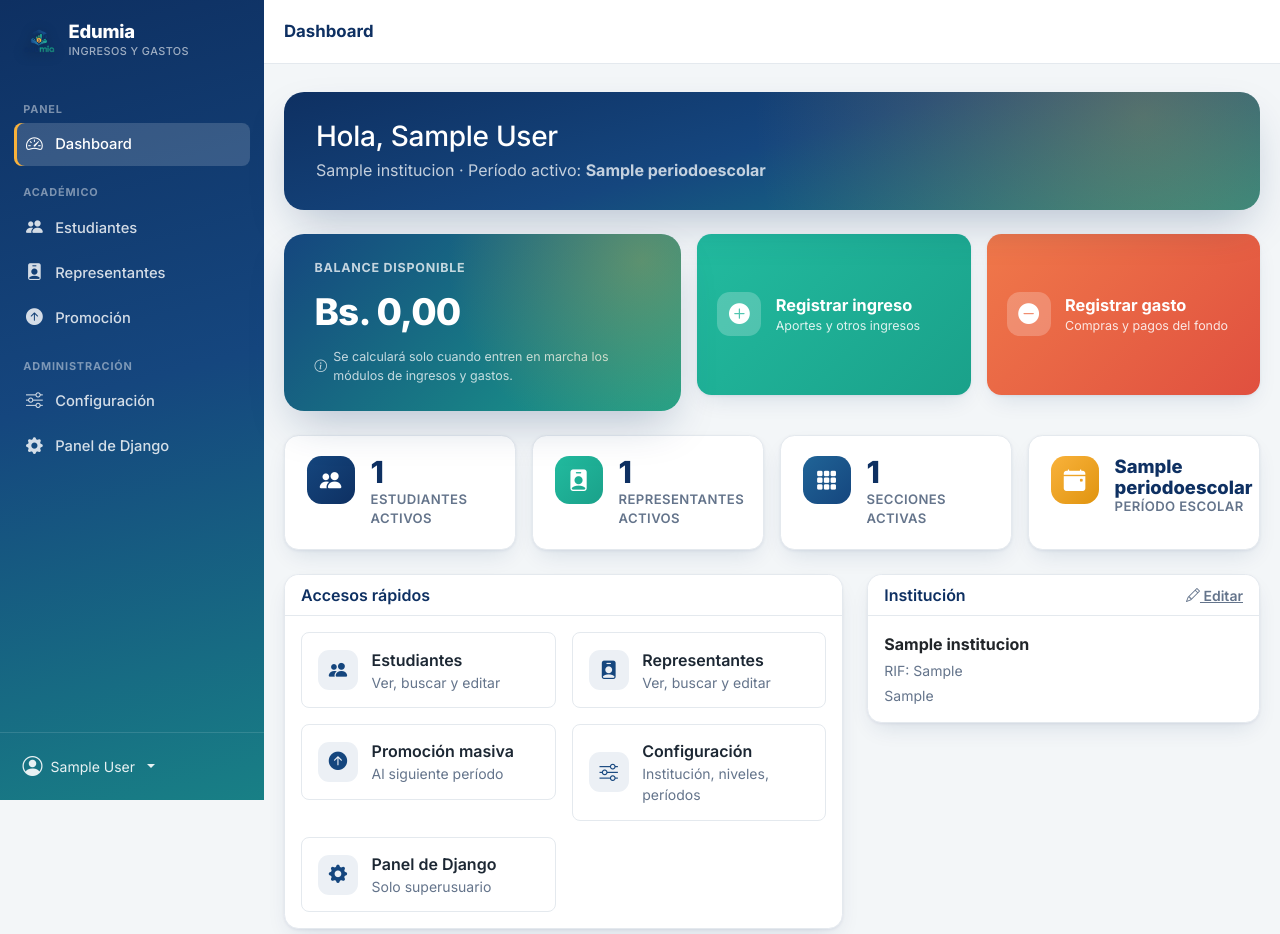
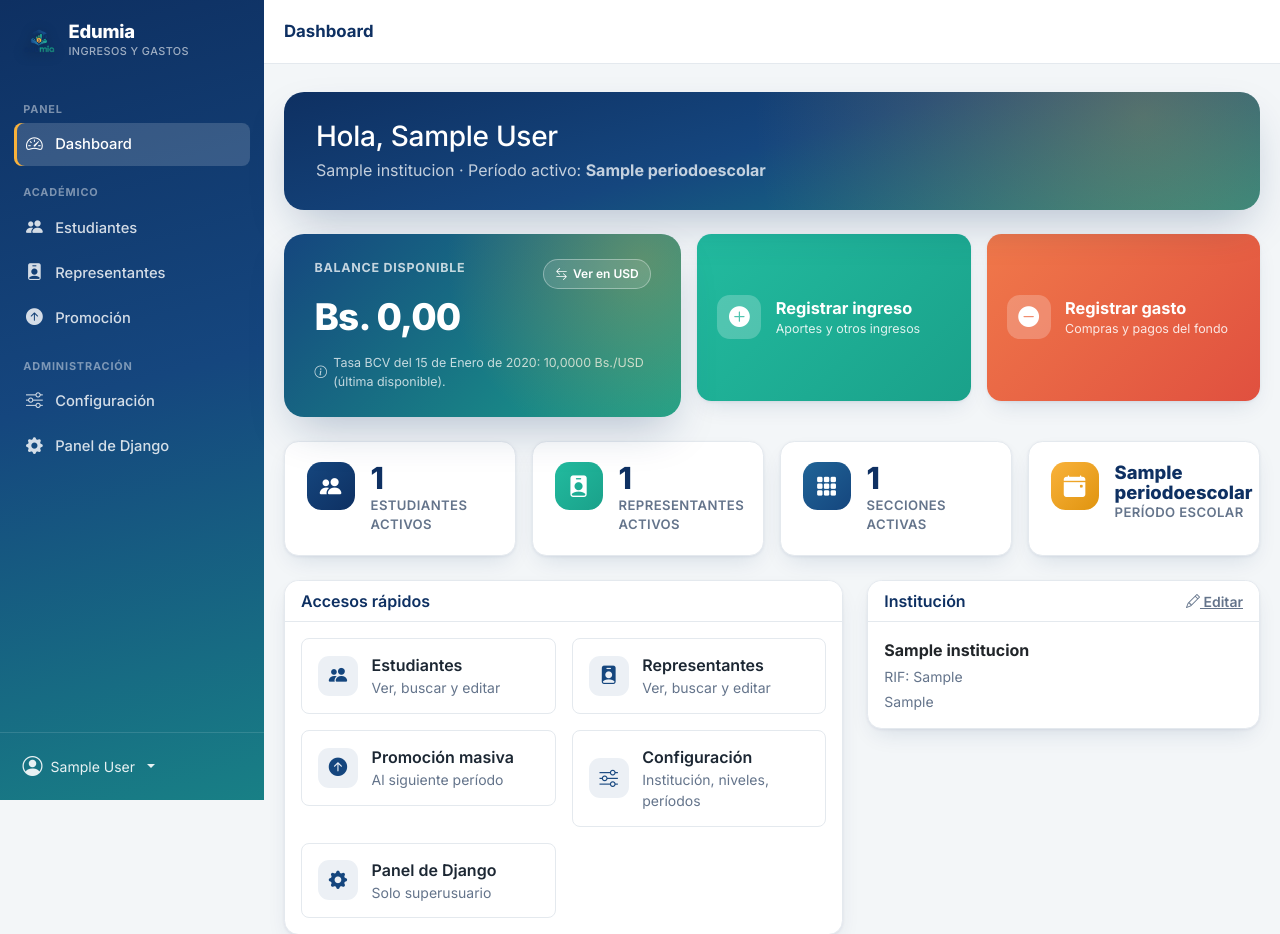
Before and after one commit to darwinjoelap/edumia, a Django app: page / in a window 1280 px wide. Shown: the top 934 px of the page. Run offline with Django 5.2, Linux system fonts and the light colour scheme; a user stored in the database is signed in; tables that the repository leaves empty hold one stand-in row (values such as "Sample post"); data that the repository does not hold is empty.

Commit message:
Botón de cambio de moneda (Bs./USD) en el balance del dashboard

```diff
--- a/core/templates/core/dashboard.html
+++ b/core/templates/core/dashboard.html
@@ -23,11 +23,25 @@
 <div class="row g-3 mb-4">
   <div class="col-lg-5">
     <div class="balance-card h-100">
-      <div class="balance-label">Balance disponible</div>
-      <div class="balance-amount">Bs. {{ balance|default:"0,00" }}</div>
+      <div class="d-flex justify-content-between align-items-start">
+        <div class="balance-label">Balance disponible</div>
+        {% if tasa_activa %}
+        <button type="button" id="balance-moneda-toggle" class="balance-toggle-btn" aria-pressed="false">
+          <i class="bi bi-arrow-left-right"></i> <span id="balance-moneda-toggle-texto">Ver en USD</span>
+        </button>
+        {% endif %}
+      </div>
+      <div class="balance-amount" id="balance-monto-ves">Bs. {{ balance }}</div>
+      {% if tasa_activa %}
+      <div class="balance-amount d-none" id="balance-monto-usd">$ {{ balance_usd }}</div>
+      {% endif %}
       <div class="balance-note">
         <i class="bi bi-info-circle"></i>
-        Se calculará solo cuando entren en marcha los módulos de ingresos y gastos.
+        {% if tasa_activa %}
+          Tasa {{ tasa_activa.get_fuente_display }} del {{ tasa_activa.fecha }}: {{ tasa_activa.valor }} Bs./USD{% if not tasa_es_exacta %} (última disponible){% endif %}.
+        {% else %}
+          Se calculará solo cuando entren en marcha los módulos de ingresos y gastos.
+        {% endif %}
       </div>
     </div>
   </div>
@@ -214,3 +228,25 @@
   {% endif %}
 </div>
 {% endblock %}
+
+{% block extra_scripts %}
+{% if tasa_activa %}
+<script>
+(function () {
+  const boton = document.getElementById("balance-moneda-toggle");
+  const texto = document.getElementById("balance-moneda-toggle-texto");
+  const montoVes = document.getElementById("balance-monto-ves");
+  const montoUsd = document.getElementById("balance-monto-usd");
+  if (!boton || !montoVes || !montoUsd) return;
+
+  boton.addEventListener("click", () => {
+    const mostrandoUsd = boton.getAttribute("aria-pressed") === "true";
+    montoVes.classList.toggle("d-none", !mostrandoUsd);
+    montoUsd.classList.toggle("d-none", mostrandoUsd);
+    boton.setAttribute("aria-pressed", String(!mostrandoUsd));
+    texto.textContent = mostrandoUsd ? "Ver en USD" : "Ver en Bs.";
+  });
+})();
+</script>
+{% endif %}
+{% endblock %}
--- a/core/views.py
+++ b/core/views.py
@@ -1,3 +1,5 @@
+from decimal import Decimal
+
 from django.contrib import messages
 from django.contrib.auth.decorators import login_required
 from django.db import transaction
@@ -8,6 +10,7 @@ from django.utils import timezone
 from django.views.generic import CreateView, ListView, UpdateView
 
 from academico.models import Estudiante, Grado, Representante, Seccion
+from cambio.services import SinTasaError, convertir, formatear, obtener_tasa
 from core.mixins import RolRequeridoMixin, requiere_rol
 from core.models import Institucion, PeriodoEscolar
 
@@ -65,6 +68,23 @@ def inicio(request):
     puede_ver_finanzas = request.user.is_superuser or rol in ROLES_FINANZAS
     puede_configurar = request.user.is_superuser or rol in ROLES_CONFIGURACION
 
+    # Todavía no existen los modelos de Ingreso/Gasto (Fase 3 y 5): el
+    # balance en bolívares se deja en cero, listo para calcularse de verdad
+    # apenas esos módulos entren en producción. Aun así, si hay una tasa de
+    # cambio cargada, se puede mostrar el equivalente en USD (botón de
+    # cambio de moneda en el dashboard).
+    balance_ves = Decimal("0")
+    tasa_activa = None
+    tasa_es_exacta = False
+    balance_usd = None
+    if puede_ver_finanzas:
+        try:
+            tasa_activa, tasa_es_exacta = obtener_tasa(timezone.localdate())
+            _, monto_usd = convertir(balance_ves, "VES", tasa_activa.valor)
+            balance_usd = formatear(monto_usd)
+        except SinTasaError:
+            tasa_activa = None
+
     contexto = {
         "institucion": institucion,
         "periodo_activo": periodo_activo,
@@ -74,10 +94,10 @@ def inicio(request):
         "total_secciones": secciones.count(),
         "puede_ver_finanzas": puede_ver_finanzas,
         "puede_configurar": puede_configurar,
-        # Todavía no existen los modelos de Ingreso/Gasto (Fase 3 y 5):
-        # el balance se deja en cero, listo para calcularse de verdad
-        # apenas esos módulos entren en producción.
-        "balance": 0,
+        "balance": formatear(balance_ves),
+        "balance_usd": balance_usd,
+        "tasa_activa": tasa_activa,
+        "tasa_es_exacta": tasa_es_exacta,
     }
     return render(request, "core/dashboard.html", contexto)
 
--- a/static/css/edumia.css
+++ b/static/css/edumia.css
@@ -501,6 +501,28 @@ h1, h2, h3, h4, h5, h6 { color: var(--edumia-navy-900); font-weight: 700; letter
   position: relative;
 }
 
+.balance-toggle-btn {
+  position: relative;
+  z-index: 1;
+  display: inline-flex;
+  align-items: center;
+  gap: 0.35rem;
+  border: 1px solid rgba(255, 255, 255, 0.35);
+  background: rgba(255, 255, 255, 0.12);
+  color: #fff;
+  font-size: 0.75rem;
+  font-weight: 600;
+  padding: 0.32rem 0.7rem;
+  border-radius: var(--edumia-radius-pill, 999px);
+  transition: background-color 0.15s ease;
+  white-space: nowrap;
+}
+
+.balance-toggle-btn:hover,
+.balance-toggle-btn:focus-visible {
+  background: rgba(255, 255, 255, 0.24);
+}
+
 .action-btn {
   display: flex;
   align-items: center;
```
Also changed, not shown: docs/ESTADO.md (+1 -0 lines).
